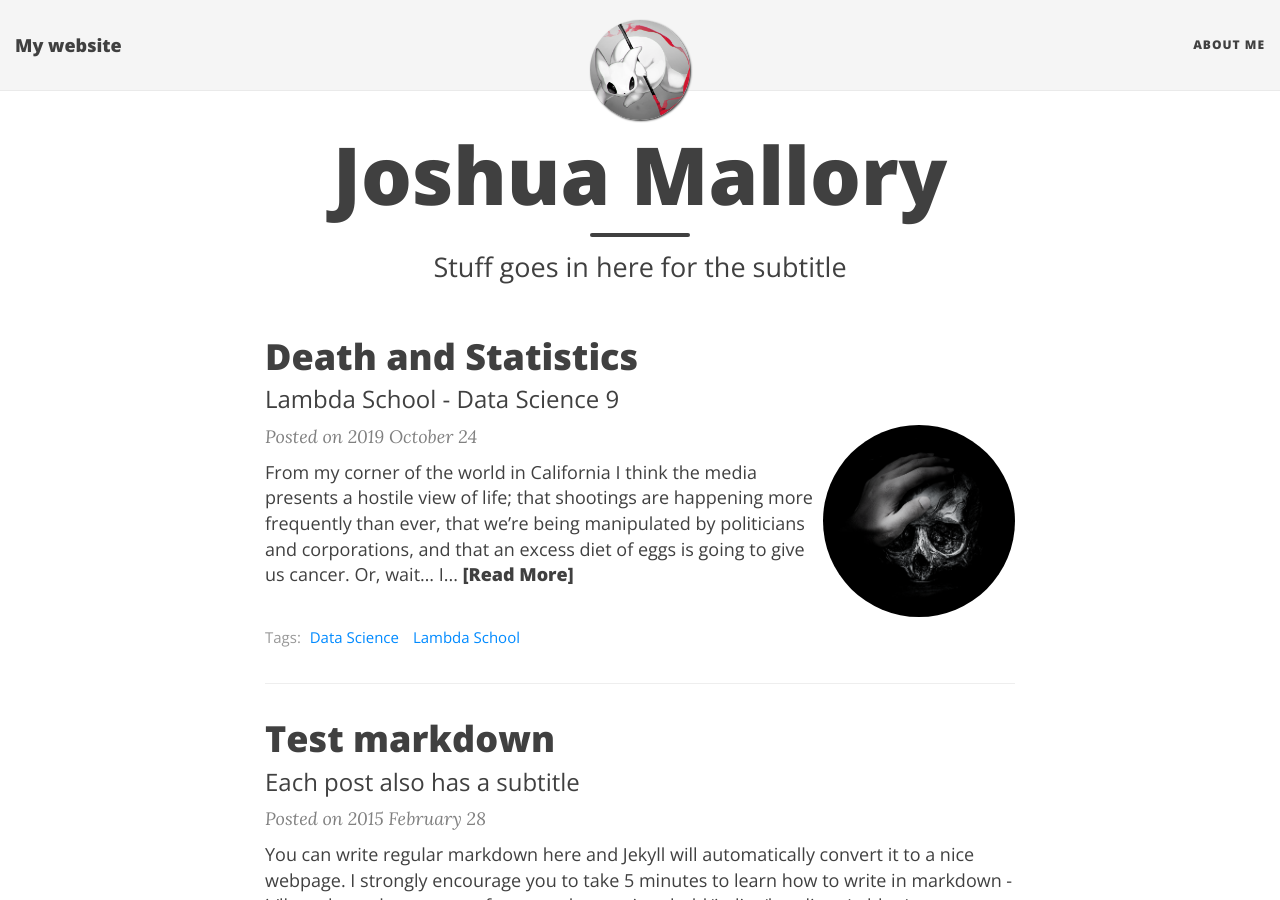
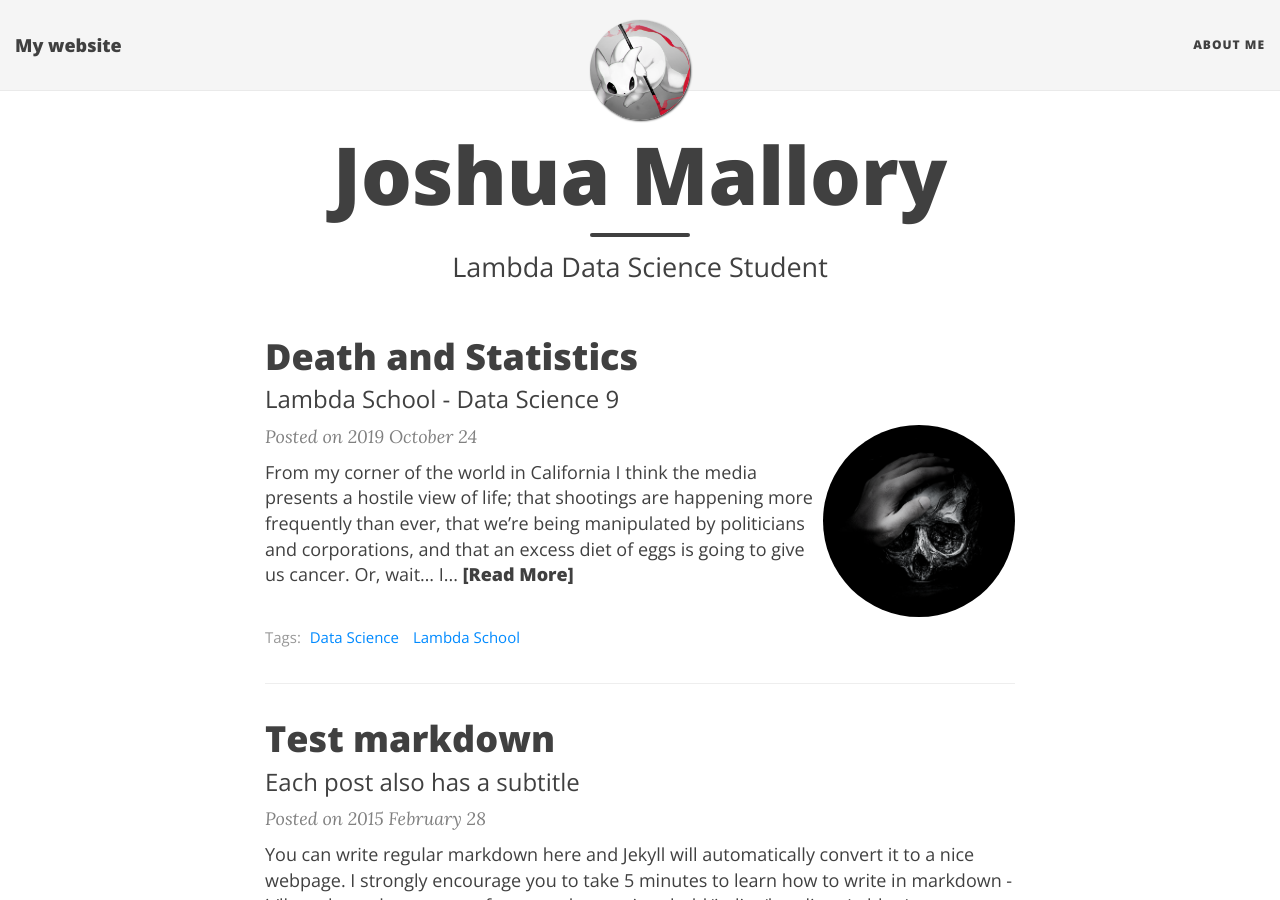
Before and after one commit to JoshuaPMallory/JoshuaPMallory.github.io, a Jekyll site: the page built from index.html, in a window 1280 px wide and 900 px high. Built offline with Jekyll 4.4.1, drawn with Linux system fonts in a browser that asks for light colours; nearby versions of some CDN libraries; the list of posts is cut into pages by our own code.

Commit message:
Changed subtitle

```diff
--- a/index.html
+++ b/index.html
@@ -1,7 +1,7 @@
 ---
 layout: page
 title: Joshua Mallory
-subtitle: Stuff goes in here for the subtitle
+subtitle: Lambda Data Science Student
 use-site-title: true
 ---
 
```
